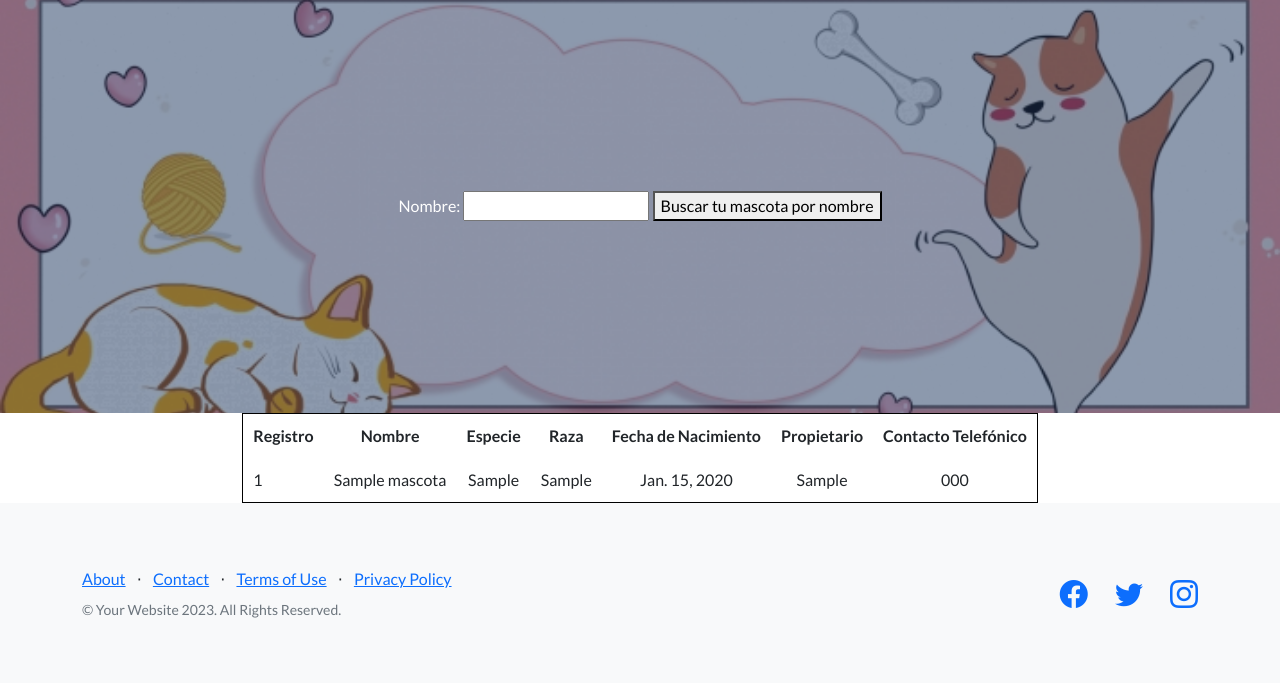
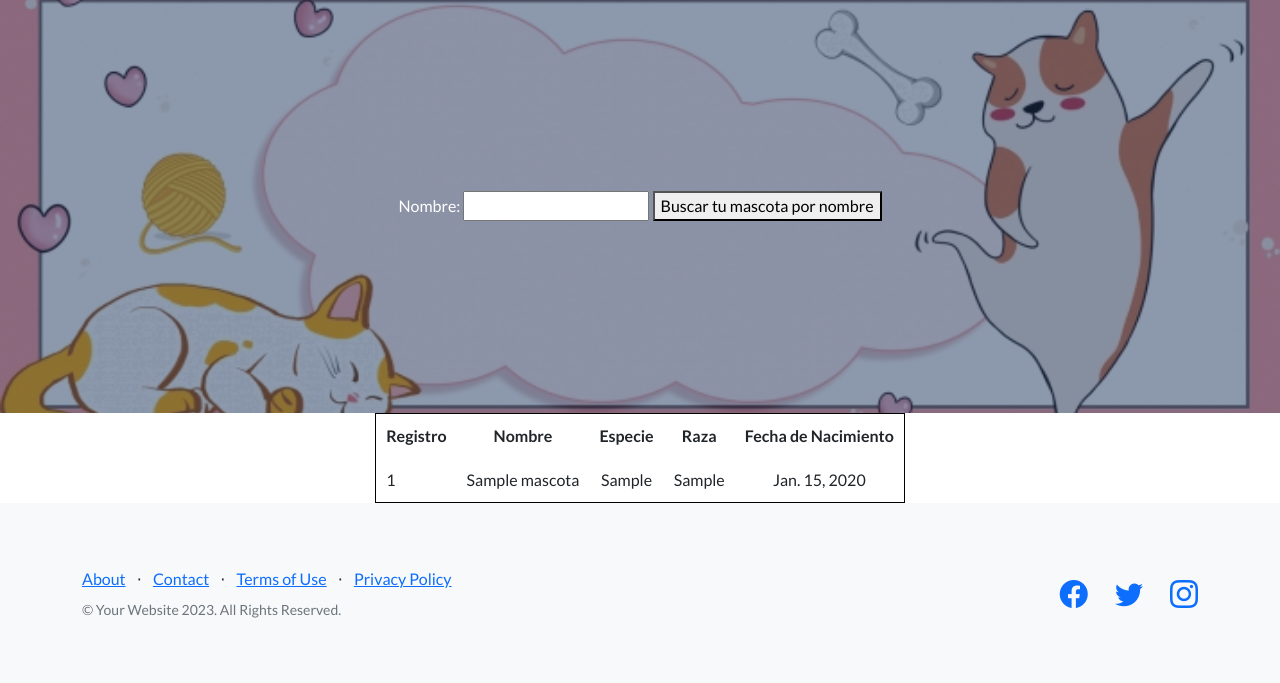
Before and after one commit to leotosi07/Proyecto-Django, a Django app: page /buscar-mascota/ in a window 1280 px wide. Shown: the part 57-740 px from the top of the page. Run offline with Django 4.2, Linux system fonts and the light colour scheme; tables that the repository leaves empty hold one stand-in row (values such as "Sample post"); some libraries are stand-ins or nearby versions.

Commit message:
Pequenios arreglos

```diff
--- a/inicio/models.py
+++ b/inicio/models.py
@@ -7,6 +7,4 @@ class Mascota(models.Model):
     especie = models.CharField(max_length=20)
     raza = models.CharField(max_length=20)
     fecha_nacimiento = models.DateField()
-    propietario = models.CharField(max_length=20)
-    contacto_telefonico = models.CharField(max_length=30)
     fecha_registro = models.DateField(auto_now_add=True)
--- a/inicio/templates/inicio/buscar_mascota.html
+++ b/inicio/templates/inicio/buscar_mascota.html
@@ -52,8 +52,7 @@
         <th>Especie</th>
         <th>Raza</th>
         <th>Fecha de Nacimiento</th>
-        <th>Propietario</th>
-        <th>Contacto Telefónico</th>
+
       </tr>
     </thead>
     <tbody>
@@ -64,8 +63,7 @@
         <td>{{ mascota.especie }}</td>
         <td>{{ mascota.raza }}</td>
         <td>{{ mascota.fecha_nacimiento }}</td>
-        <td>{{ mascota.propietario }}</td>
-        <td>{{ mascota.contacto_telefonico }}</td>
+
       </tr>
       {% endfor %}
     </tbody>
```
